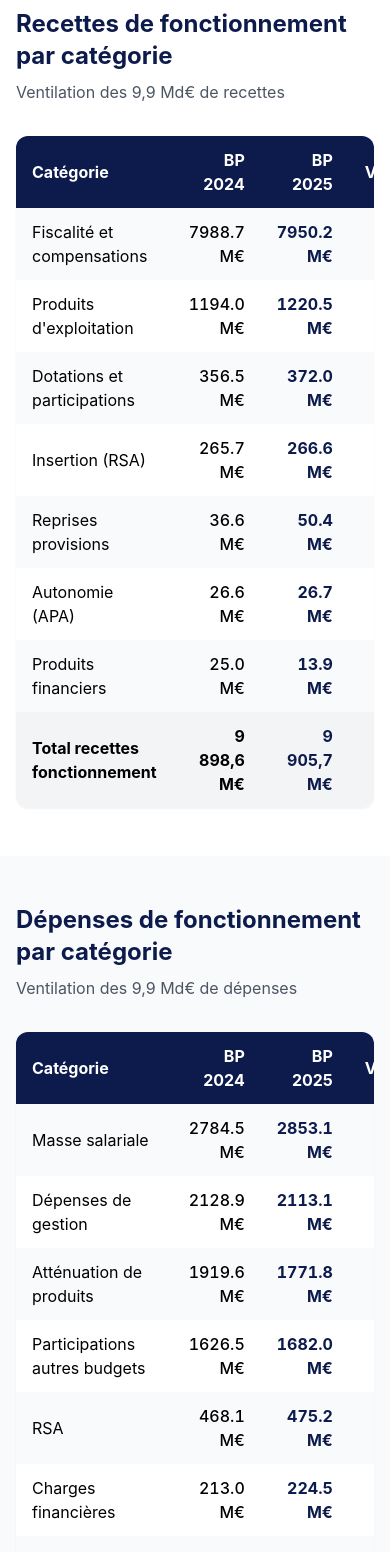
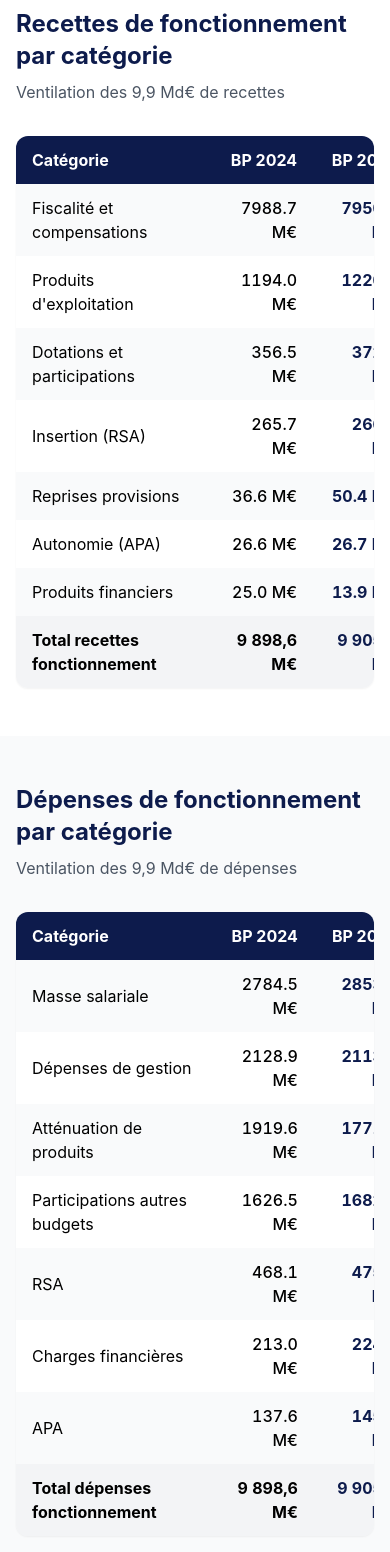
Before and after one commit to TofBoubou/argent-parisiens, a Next.js app: page /donnees-techniques in a window 390 px wide. Shown: the part 2080-3632 px from the top of the page. Built offline with nearby package versions, Linux system fonts and the light colour scheme.

Commit message:
Fix table overflow on mobile in Technique page
Add overflow-x-auto and min-width to tables to enable horizontal
scrolling on mobile devices instead of content being cut off.

🤖 Generated with [Claude Code](https://claude.com/claude-code)

Co-Authored-By: Claude Opus 4.5 <noreply@anthropic.com>

```diff
--- a/src/app/donnees-techniques/page.tsx
+++ b/src/app/donnees-techniques/page.tsx
@@ -191,8 +191,8 @@ export default function DonneesTechniquesPage() {
               Ventilation des 9,9 Md€ de recettes
             </p>
 
-            <div className="bg-white rounded-xl shadow-sm overflow-hidden">
-              <table className="w-full">
+            <div className="bg-white rounded-xl shadow-sm overflow-x-auto">
+              <table className="w-full min-w-[500px]">
                 <thead className="bg-primary text-white">
                   <tr>
                     <th className="px-4 py-3 text-left">Catégorie</th>
@@ -246,8 +246,8 @@ export default function DonneesTechniquesPage() {
               Ventilation des 9,9 Md€ de dépenses
             </p>
 
-            <div className="bg-white rounded-xl shadow-sm overflow-hidden">
-              <table className="w-full">
+            <div className="bg-white rounded-xl shadow-sm overflow-x-auto">
+              <table className="w-full min-w-[500px]">
                 <thead className="bg-primary text-white">
                   <tr>
                     <th className="px-4 py-3 text-left">Catégorie</th>
```
